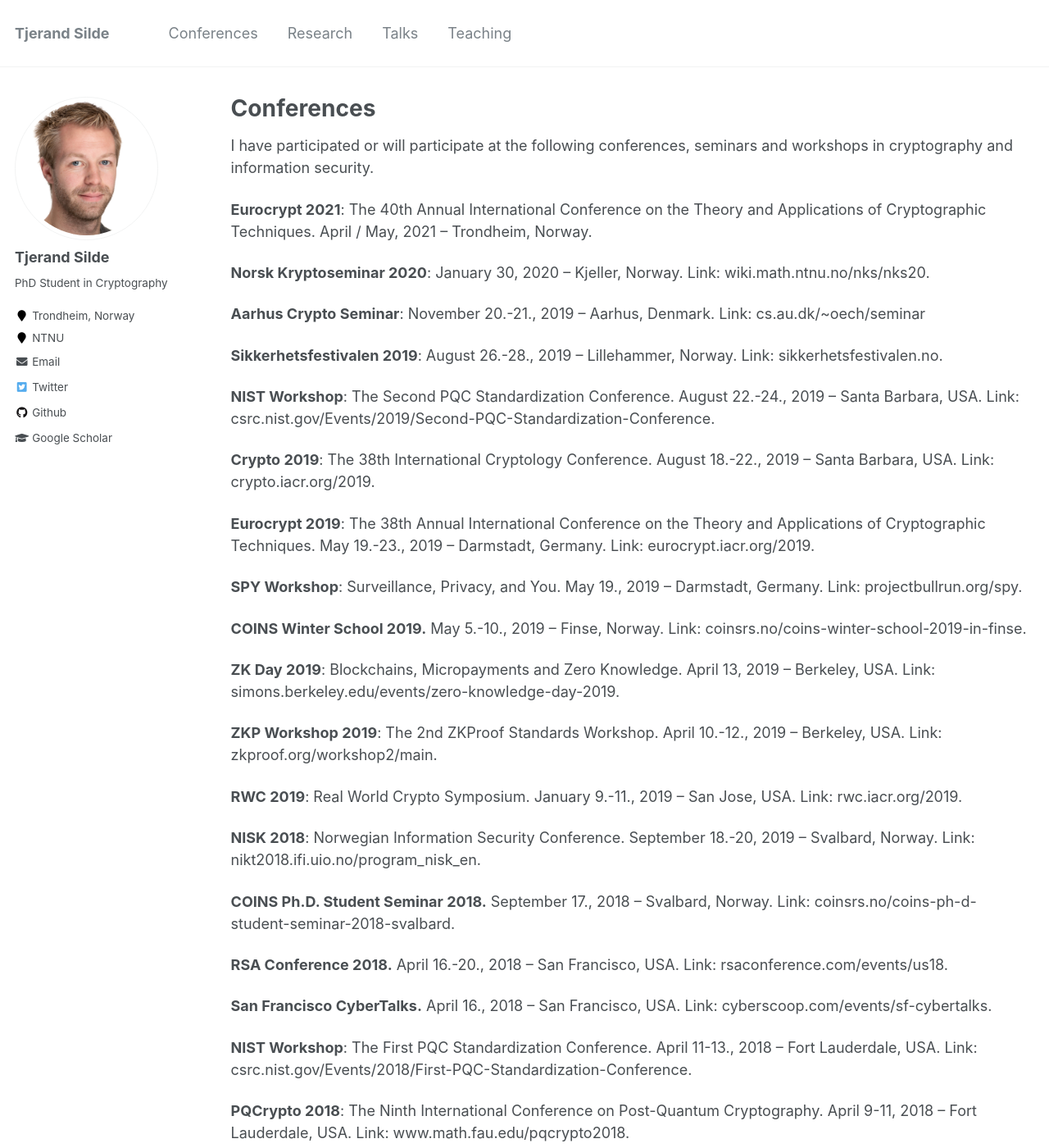
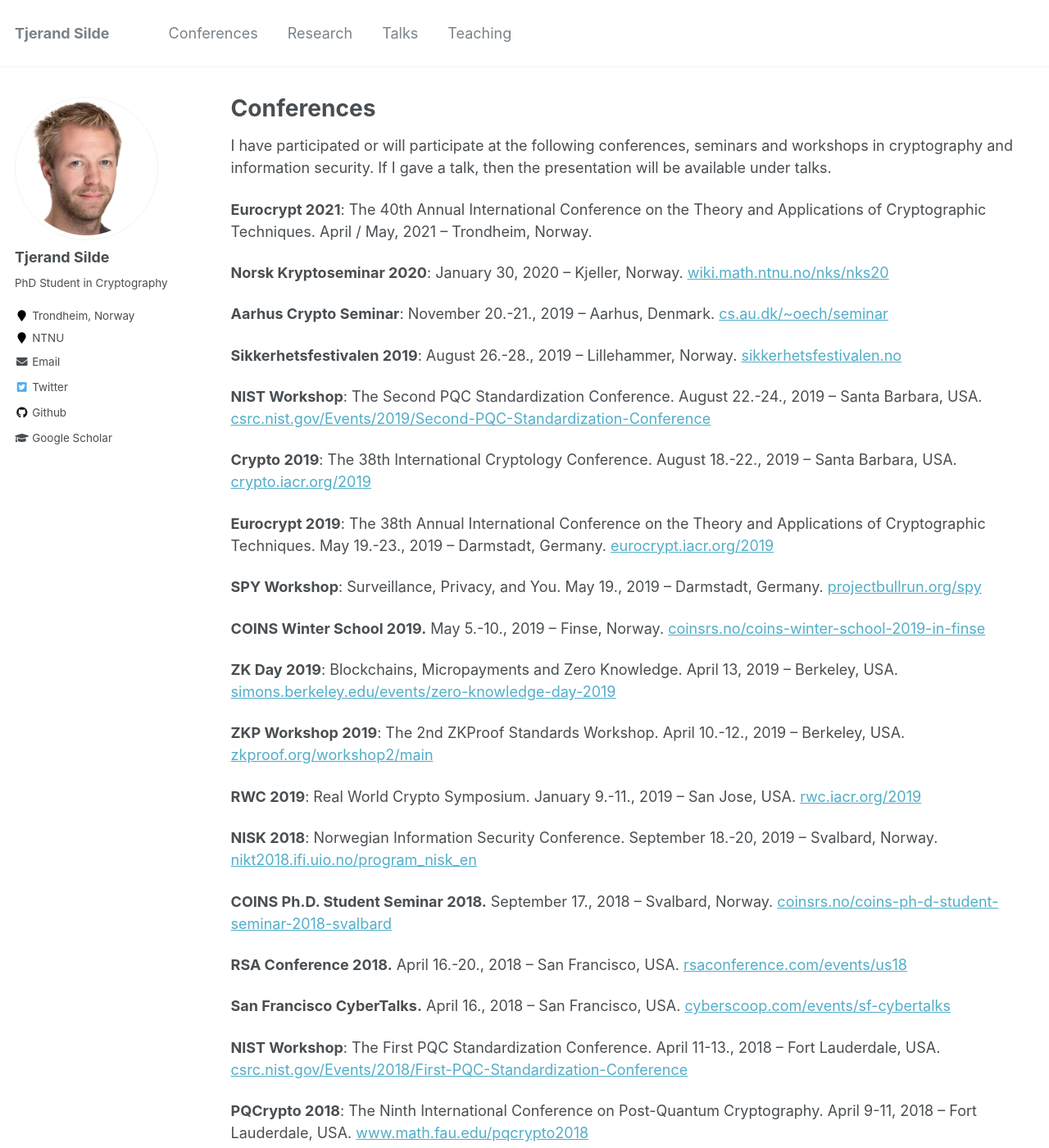
Before and after one commit to tjesi/tjesi.github.io, a Jekyll site: the page built from _pages/conferences.md, in a window 1280 px wide and 1400 px high. Shown: the whole window at 82% size. Built offline with Jekyll 4.4.1, drawn with Linux system fonts in a browser that asks for light colours; some of the changed text lies outside the part shown.

Commit message:
Update conferences.md

```diff
--- a/_pages/conferences.md
+++ b/_pages/conferences.md
@@ -5,44 +5,44 @@ permalink: /conferences/
 author_profile: true
 ---
 
-I have participated or will participate at the following conferences, seminars and workshops in cryptography and information security.
+I have participated or will participate at the following conferences, seminars and workshops in cryptography and information security. If I gave a talk, then the presentation will be available under talks.
 
 **Eurocrypt 2021**: The 40th Annual International Conference on the Theory and Applications of Cryptographic Techniques. April / May, 2021 – Trondheim, Norway.
 
-**Norsk Kryptoseminar 2020**: January 30, 2020 – Kjeller, Norway. Link: wiki.math.ntnu.no/nks/nks20.
+**Norsk Kryptoseminar 2020**: January 30, 2020 – Kjeller, Norway. [wiki.math.ntnu.no/nks/nks20](https://wiki.math.ntnu.no/nks/nks20)
 
-**Aarhus Crypto Seminar**: November 20.-21., 2019 – Aarhus, Denmark. Link: cs.au.dk/~oech/seminar
+**Aarhus Crypto Seminar**: November 20.-21., 2019 – Aarhus, Denmark. [cs.au.dk/~oech/seminar](https://cs.au.dk/~oech/seminar.html)
 
-**Sikkerhetsfestivalen 2019**: August 26.-28., 2019 – Lillehammer, Norway. Link: sikkerhetsfestivalen.no.
+**Sikkerhetsfestivalen 2019**: August 26.-28., 2019 – Lillehammer, Norway. [sikkerhetsfestivalen.no](https://sikkerhetsfestivalen.no)
 
-**NIST Workshop**: The Second PQC Standardization Conference. August 22.-24., 2019 – Santa Barbara, USA. Link: csrc.nist.gov/Events/2019/Second-PQC-Standardization-Conference.
+**NIST Workshop**: The Second PQC Standardization Conference. August 22.-24., 2019 – Santa Barbara, USA. [csrc.nist.gov/Events/2019/Second-PQC-Standardization-Conference](https://csrc.nist.gov/Events/2019/Second-PQC-Standardization-Conference)
 
-**Crypto 2019**: The 38th International Cryptology Conference. August 18.-22., 2019 – Santa Barbara, USA. Link: crypto.iacr.org/2019.
+**Crypto 2019**: The 38th International Cryptology Conference. August 18.-22., 2019 – Santa Barbara, USA. [crypto.iacr.org/2019](https://crypto.iacr.org/2019)
 
-**Eurocrypt 2019**: The 38th Annual International Conference on the Theory and Applications of Cryptographic Techniques. May 19.-23., 2019 – Darmstadt, Germany. Link: eurocrypt.iacr.org/2019.
+**Eurocrypt 2019**: The 38th Annual International Conference on the Theory and Applications of Cryptographic Techniques. May 19.-23., 2019 – Darmstadt, Germany. [eurocrypt.iacr.org/2019](https://eurocrypt.iacr.org/2019)
 
-**SPY Workshop**: Surveillance, Privacy, and You. May 19., 2019 – Darmstadt, Germany. Link: projectbullrun.org/spy.
+**SPY Workshop**: Surveillance, Privacy, and You. May 19., 2019 – Darmstadt, Germany. [projectbullrun.org/spy](https://projectbullrun.org/spy)
 
-**COINS Winter School 2019.** May 5.-10., 2019 – Finse, Norway. Link: coinsrs.no/coins-winter-school-2019-in-finse.
+**COINS Winter School 2019.** May 5.-10., 2019 – Finse, Norway. [coinsrs.no/coins-winter-school-2019-in-finse](https://coinsrs.no/coins-winter-school-2019-in-finse)
 
-**ZK Day 2019**: Blockchains, Micropayments and Zero Knowledge. April 13, 2019 – Berkeley, USA. Link: simons.berkeley.edu/events/zero-knowledge-day-2019.
+**ZK Day 2019**: Blockchains, Micropayments and Zero Knowledge. April 13, 2019 – Berkeley, USA. [simons.berkeley.edu/events/zero-knowledge-day-2019](https://simons.berkeley.edu/events/zero-knowledge-day-2019)
 
-**ZKP Workshop 2019**: The 2nd ZKProof Standards Workshop. April 10.-12., 2019 – Berkeley, USA. Link: zkproof.org/workshop2/main.
+**ZKP Workshop 2019**: The 2nd ZKProof Standards Workshop. April 10.-12., 2019 – Berkeley, USA. [zkproof.org/workshop2/main](https://zkproof.org/workshop2/main)
 
-**RWC 2019**: Real World Crypto Symposium. January 9.-11., 2019 – San Jose, USA. Link: rwc.iacr.org/2019.
+**RWC 2019**: Real World Crypto Symposium. January 9.-11., 2019 – San Jose, USA. [rwc.iacr.org/2019](https://rwc.iacr.org/2019)
 
-**NISK 2018**: Norwegian Information Security Conference. September 18.-20, 2019 – Svalbard, Norway. Link: nikt2018.ifi.uio.no/program_nisk_en.
+**NISK 2018**: Norwegian Information Security Conference. September 18.-20, 2019 – Svalbard, Norway. [nikt2018.ifi.uio.no/program_nisk_en](http://nikt2018.ifi.uio.no/program_nisk_en)
 
-**COINS Ph.D. Student Seminar 2018.** September 17., 2018 – Svalbard, Norway. Link: coinsrs.no/coins-ph-d-student-seminar-2018-svalbard.
+**COINS Ph.D. Student Seminar 2018.** September 17., 2018 – Svalbard, Norway. [coinsrs.no/coins-ph-d-student-seminar-2018-svalbard](https://coinsrs.no/coins-ph-d-student-seminar-2018-svalbard)
 
-**RSA Conference 2018.** April 16.-20., 2018 – San Francisco, USA. Link: rsaconference.com/events/us18.
+**RSA Conference 2018.** April 16.-20., 2018 – San Francisco, USA. [rsaconference.com/events/us18](https://www.rsaconference.com/events/us18)
 
-**San Francisco CyberTalks.** April 16., 2018 – San Francisco, USA. Link: cyberscoop.com/events/sf-cybertalks.
+**San Francisco CyberTalks.** April 16., 2018 – San Francisco, USA. [cyberscoop.com/events/sf-cybertalks](https://www.cyberscoop.com/events/sf-cybertalks)
 
-**NIST Workshop**: The First PQC Standardization Conference. April 11-13., 2018 – Fort Lauderdale, USA. Link: csrc.nist.gov/Events/2018/First-PQC-Standardization-Conference.
+**NIST Workshop**: The First PQC Standardization Conference. April 11-13., 2018 – Fort Lauderdale, USA. [csrc.nist.gov/Events/2018/First-PQC-Standardization-Conference](https://csrc.nist.gov/Events/2018/First-PQC-Standardization-Conference)
 
-**PQCrypto 2018**: The Ninth International Conference on Post-Quantum Cryptography. April 9-11, 2018 – Fort Lauderdale, USA. Link: www.math.fau.edu/pqcrypto2018.
+**PQCrypto 2018**: The Ninth International Conference on Post-Quantum Cryptography. April 9-11, 2018 – Fort Lauderdale, USA. [www.math.fau.edu/pqcrypto2018](http://www.math.fau.edu/pqcrypto2018)
 
-**Bay Area Crypto Day.** November 17, 2017 – Berkeley, USA. Link: bacrypto.github.io/events/bacryptoday-5.
+**Bay Area Crypto Day.** November 17, 2017 – Berkeley, USA. [bacrypto.github.io/events/bacryptoday-5](https://bacrypto.github.io/events/bacryptoday-5)
 
 **Crypto vs. Mass Surveillance**: The Uneasy Relationship Workshop 2016. November 14, 2016 – Trondheim, Norway. [cms16.item.ntnu.no](http://cms16.item.ntnu.no)
```
